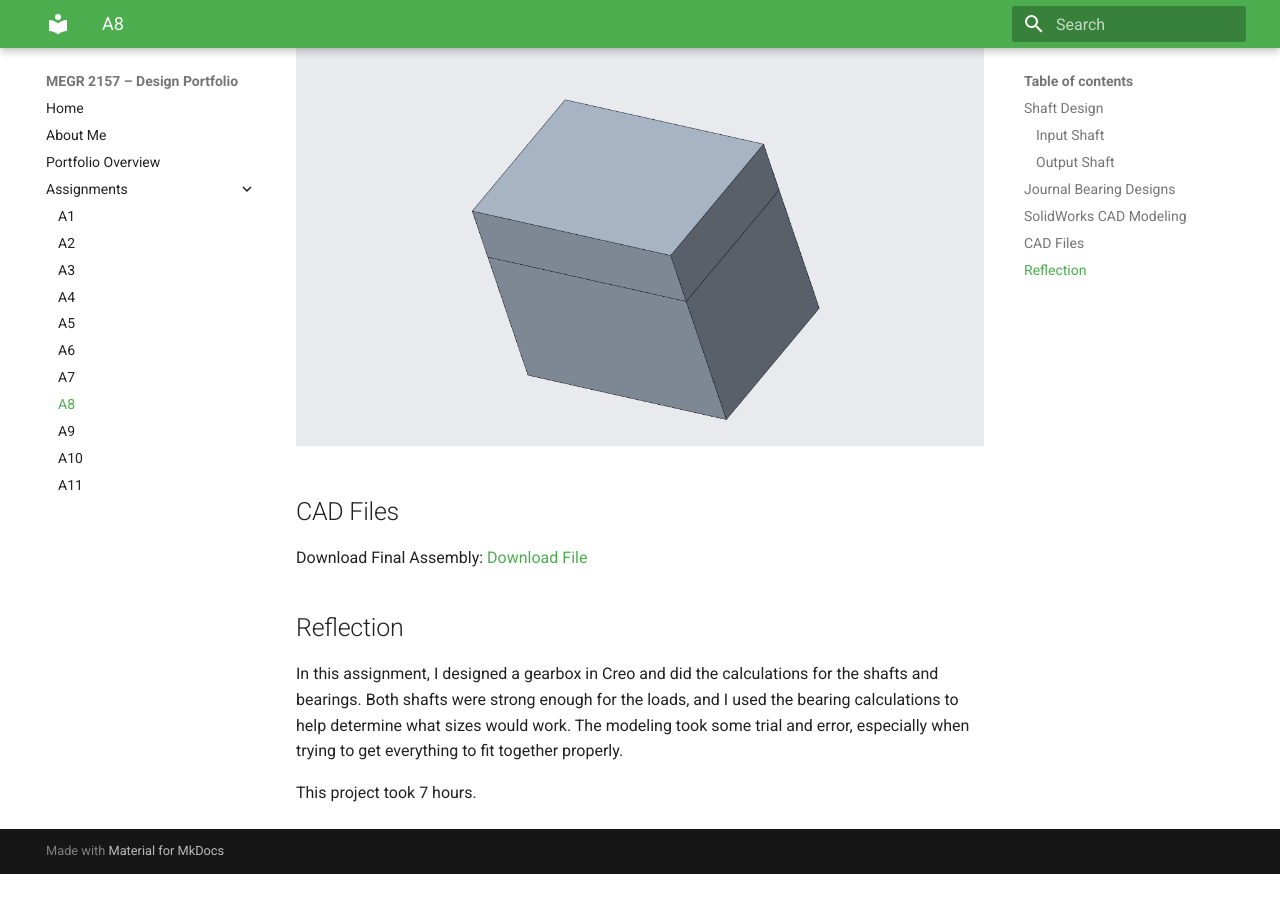
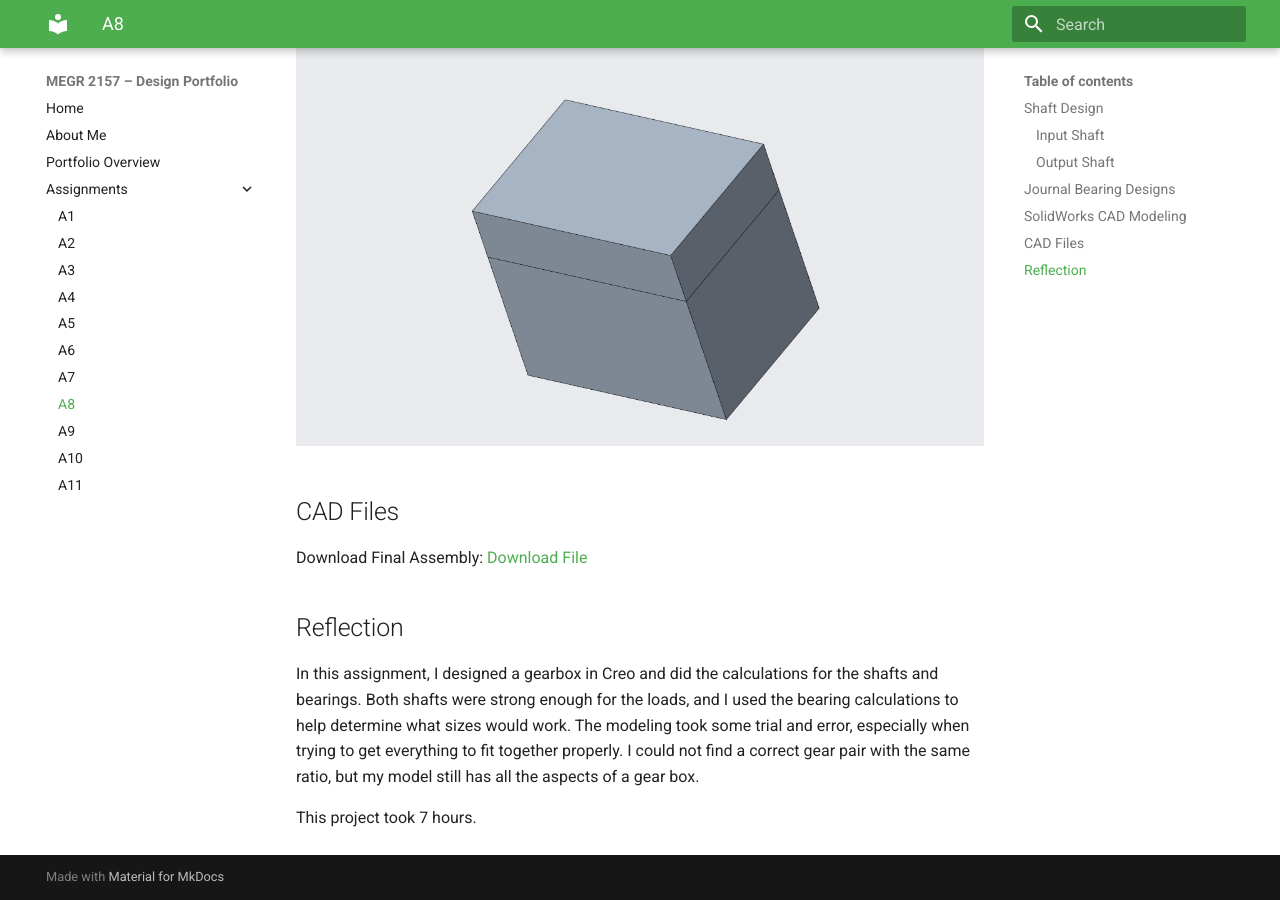
Before and after one commit to DillonK-spec/megr2157-portfolio, an MkDocs documentation site: the page built from docs/assignments/A08/index.md, in a window 1280 px wide and 900 px high, scrolled down 7701 px. Built offline with MkDocs 1.6.1 and Material for MkDocs 9.7.7, drawn with Linux system fonts in a browser that asks for light colours; before the commit the page ends 8575 px from its top, so only the background shows below that.

Commit message:
Update index.md

```diff
--- a/docs/assignments/A08/index.md
+++ b/docs/assignments/A08/index.md
@@ -117,21 +117,27 @@ The bearing thickness was selected based on the shaft diameter and the required
 
 I started the modeling by creating a sketch for the shaft,
 ![A8creo1](A8creo1.PNG)
+<br>
 
 I extruded the sketch to be an inch.
 ![A8creo2](A8creo2.PNG)
+<br>
 
 I placed the shafts in an assembly and added the gears.
 ![A8creo3](A8creo3.PNG)
+<br>
 
 I added the journal bearings to the shafts.
 ![A8creo4](A8creo4.PNG)
+<br>
 
 I created a housing for the lower portion.
 ![A8creo5](A8creo5.PNG)
+<br>
 
 I created a housing for the top portion.
 ![A8creo6](A8creo6.PNG)
+<br>
 
 ## CAD Files
 
@@ -140,6 +146,6 @@ Download Final Assembly:
 
 ## Reflection
 
-In this assignment, I designed a gearbox in Creo and did the calculations for the shafts and bearings. Both shafts were strong enough for the loads, and I used the bearing calculations to help determine what sizes would work. The modeling took some trial and error, especially when trying to get everything to fit together properly.
+In this assignment, I designed a gearbox in Creo and did the calculations for the shafts and bearings. Both shafts were strong enough for the loads, and I used the bearing calculations to help determine what sizes would work. The modeling took some trial and error, especially when trying to get everything to fit together properly. I could not find a correct gear pair with the same ratio, but my model still has all the aspects of a gear box.
 
 This project took 7 hours.
```
